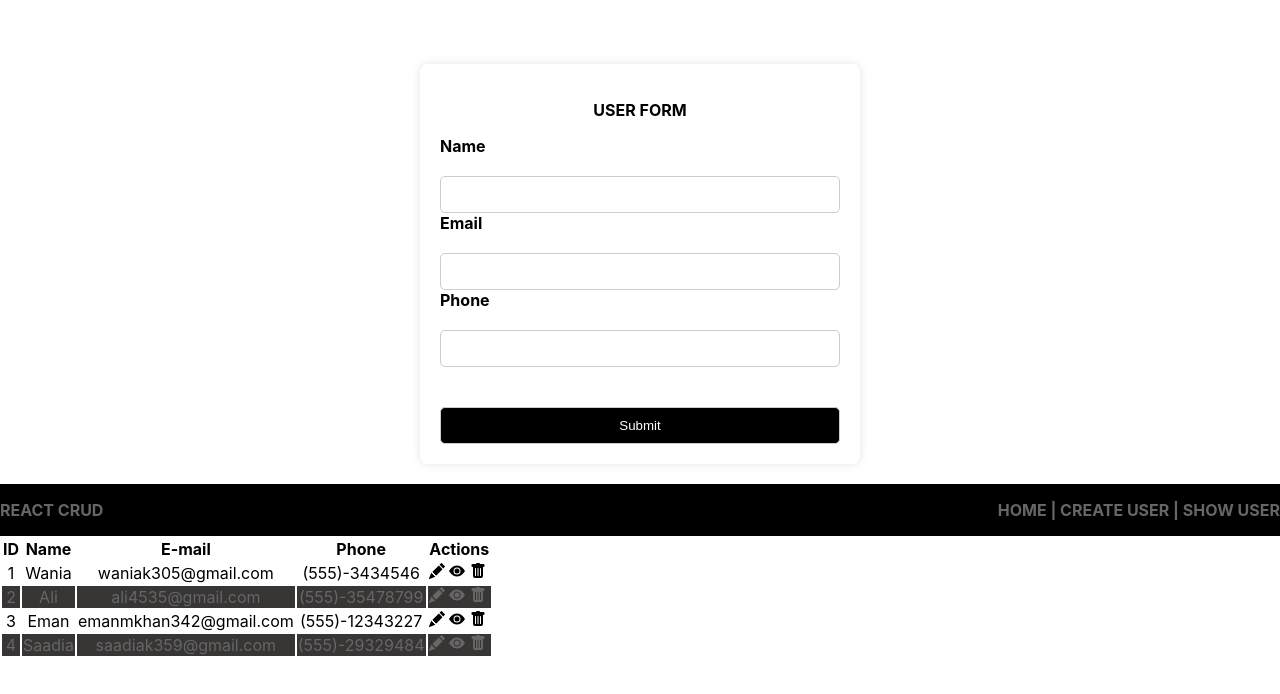
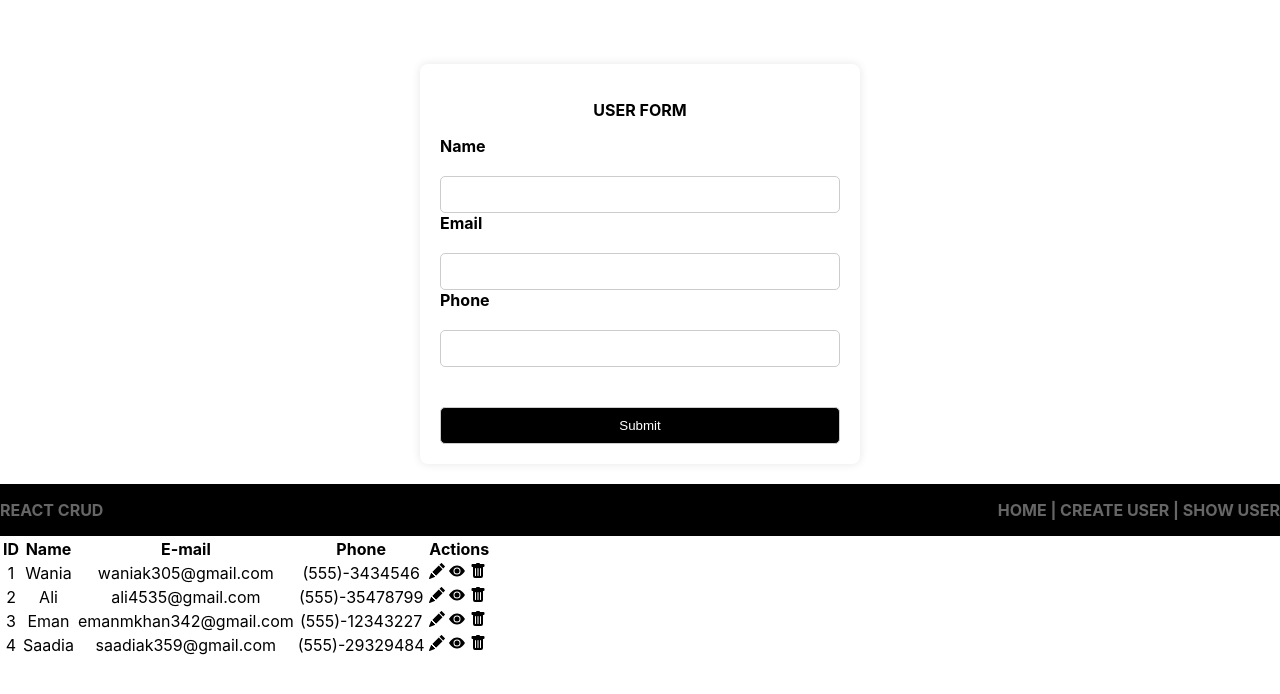
Before and after one commit to wania-khan/task4, a React (Create React App) app: page / in a window 1280 px wide. Shown: the top 694 px of the page. Built offline with nearby package versions, Linux system fonts and the light colour scheme; the HTML template or start-up script is replaced by a standard one.

Commit message:
modified

```diff
--- a/src/App.css
+++ b/src/App.css
@@ -1,6 +1,4 @@
-body{
-  margin: 0;
-}
+
 .App {
   text-align: center;
 }
@@ -44,7 +42,7 @@ button {
 
 .container {
   vertical-align: top;
-  width: 100%;
+  max-width: 1500px;
   display: flex;
   justify-content: space-between;
   align-items: center;
@@ -63,16 +61,13 @@ button {
 } */
 
 .data-row {
-  background-color: #f9f9f9;
+  background-color: #5e5858;
   padding: 10px;
 }
 
-.table tr:nth-child(even){
-  background: #383535;
-  color: #666;
-  transition: all 0.3s ease-in;
+.tbody{
+  background: #888;
 }
-
 
 .modal {
   display: none;
--- a/src/App.js
+++ b/src/App.js
@@ -105,7 +105,7 @@ function App() {
           </div>
         </div>
 
-        <table className='table table-hover'>
+        <table className="table table-hover">
           <thead>
             <tr>
               <td><b>ID</b></td>
```
